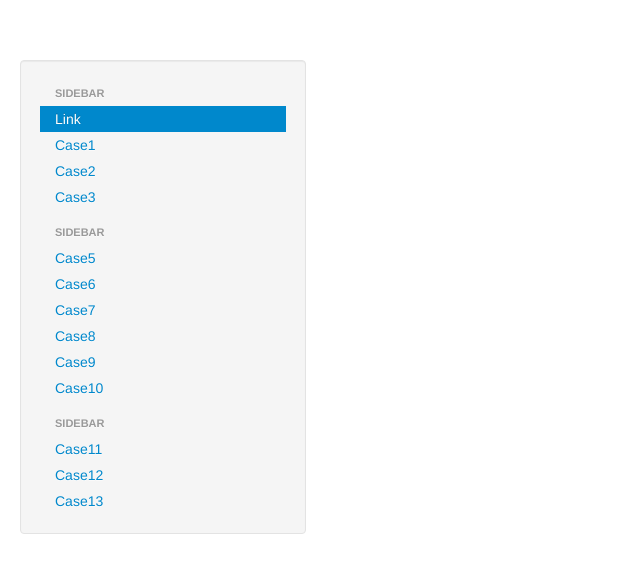
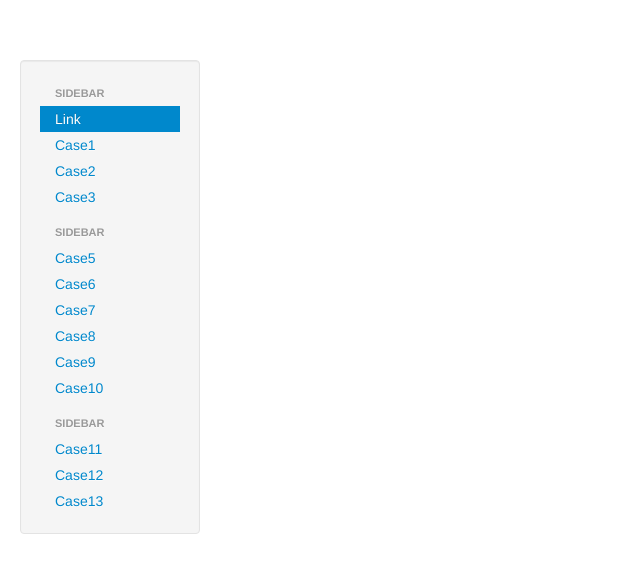
Before and after one commit to charlierm/muroc, a Python web app: template corum/core/templates/base.html in a window 1280 px wide. Shown: the top 573 px of the page, without its empty margins (0-640 px from the left). Run offline with Jinja, Linux system fonts and the light colour scheme; the template is opened without the code that fills it, so the values that code supplies are empty; some libraries are stand-ins or nearby versions.

Commit message:
Reduced size of sidebar

```diff
--- a/corum/core/templates/base.html
+++ b/corum/core/templates/base.html
@@ -40,7 +40,7 @@
     <!-- Content -->
     <div class="container-fluid">
       <div class="row-fluid">
-        <div class="span3">
+        <div class="span2">
           {% include "sidebar.html" %}
         </div><!--/span-->
         <div class="span9">
```
